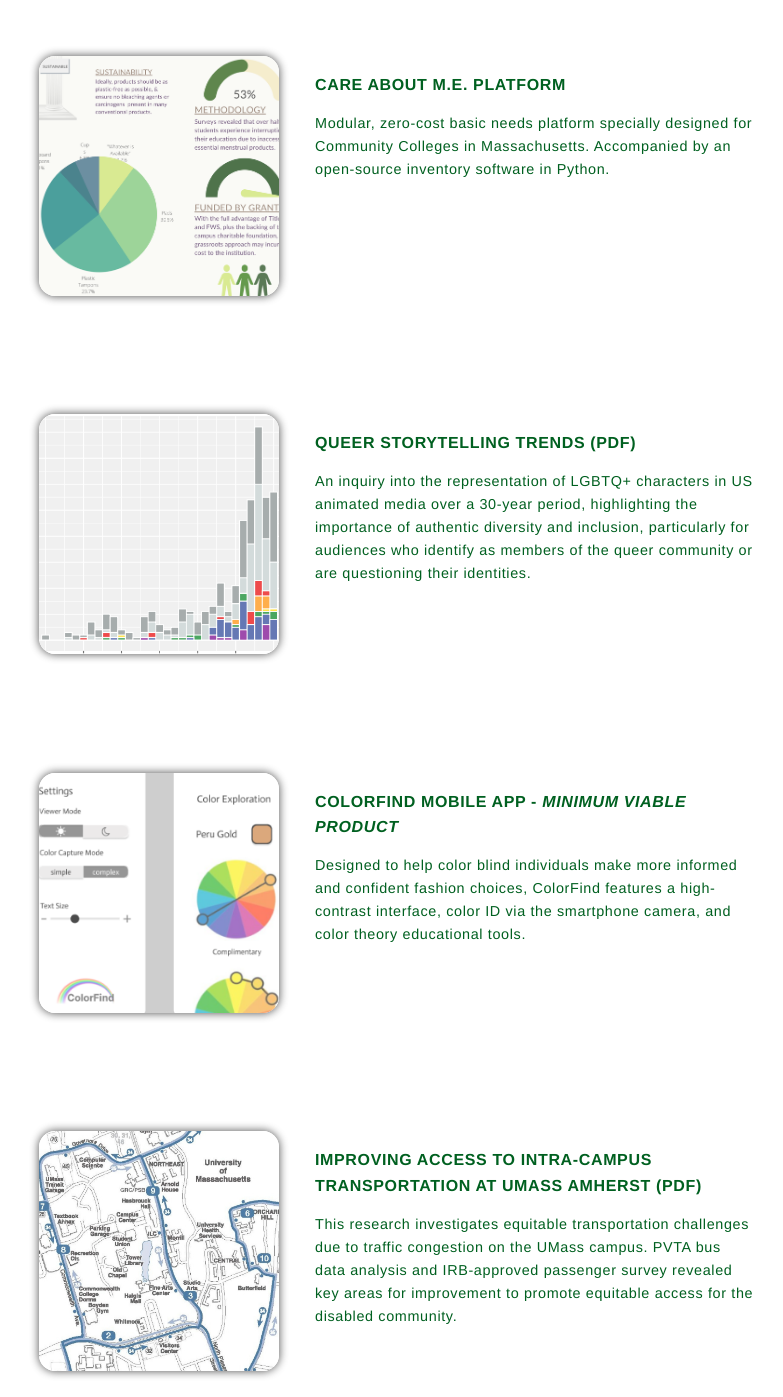
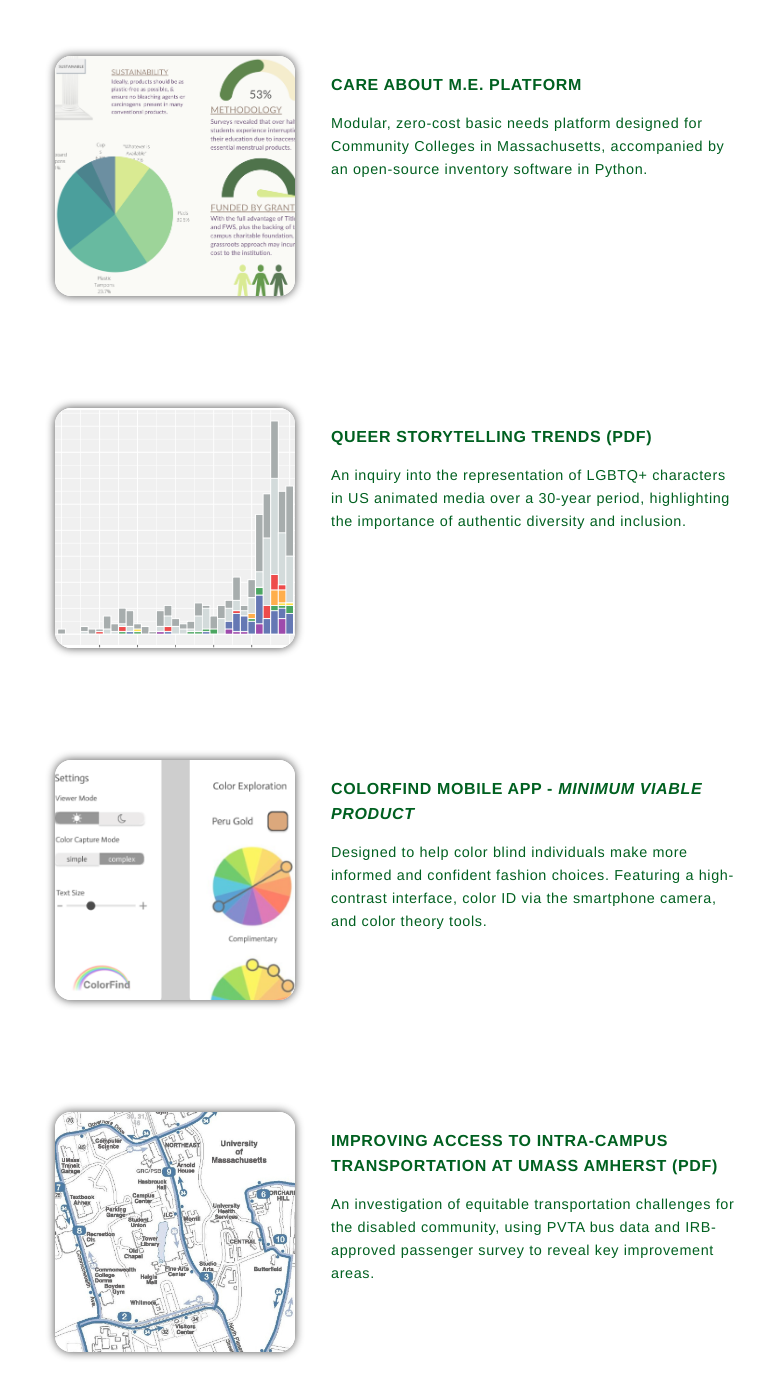
Before and after one commit to JDGi-Code/JDGi-Code.github.io, a plain HTML site: page work.html in a window 1280 px wide. Shown: the part 205-1602 px from the top of the page, without its empty margins (233-1016 px from the left). Drawn offline with nearby package versions, Linux system fonts and the light colour scheme.

Commit message:
Improve work page margins and flow

```diff
--- a/css/style.css
+++ b/css/style.css
@@ -148,6 +148,13 @@ ul, ol, li, p, a {
     margin: 1rem;
 }
 
+#main .body-container {
+    display: flex;
+    flex-direction: column;
+    align-items: center;
+    justify-content: center;
+}
+
 .grid-container-main {
     display: grid;
     grid-template-columns: 1fr 1fr 1fr;
@@ -156,10 +163,15 @@ ul, ol, li, p, a {
 .grid-container-main .grid-item {
     display: flex;
     flex-direction: column;
-    margin: 1rem;
+    /* margin: 1rem; */
     padding: 1rem;
+    align-items: center;
     text-align: center;
-    grid-gap: 1rem;
+    /* grid-gap: 1rem; */
+}
+
+.grid-container-main .grid-item a {
+    margin: 0;
 }
 
 .grid-container-main .grid-item a img {
@@ -193,7 +205,7 @@ ul, ol, li, p, a {
 /* ------------------------------------------------------------------------------------- */
 /* Work Page Section */
 
-.grid-item {
+.grid-item a {
     display: flex;
     margin: 1rem;
     padding: 1rem;
@@ -209,9 +221,10 @@ ul, ol, li, p, a {
 /* Page Content Section */
 
 .body-container {
-    max-width: 70%;
+    max-width: 60%;
     min-height: 100vh;
-    margin: 4rem 15rem;
+    /* margin: 4rem 15rem; */
+    margin: 4rem auto;
     display: flex;
     flex-direction: column;
 }
@@ -276,7 +289,7 @@ ul, ol, li, p, a {
 .grid-container {
     display: flex;
     flex-direction: column;
-    row-gap: 3rem
+    row-gap: 3rem;
 }
 
 .grid-text {
--- a/work.html
+++ b/work.html
@@ -36,77 +36,62 @@
         <div class="grid-container">
             <div class="grid-item">
                 <a href="care-about-me.html">
-                    <img src="images/careAboutME-logo.png" alt="Care About M.E. Platform">
-                </a>
+                    <img src="images/careAboutME-logo.png" alt="" alt="Care About M.E. Platform">
                     <div class="grid-text">
-                    <a href="care-about-me.html">
                         <h2 class="mini-h2">Care About M.E. Platform</h2>
                         <p>
-                            Modular, zero-cost basic needs platform specially designed for Community Colleges in
-                            Massachusetts.
-                            Accompanied by an open-source inventory software in Python.
+                            Modular, zero-cost basic needs platform designed for Community Colleges in
+                            Massachusetts, accompanied by an open-source inventory software in Python.
                         </p>
+                    </div>
                 </a>
-                </div>
             </div>
 
             <div class="grid-item">
                 <a href="pdf/cartoon-research.pdf" target="_blank">
-                    <img src="images/galaxyBrain.png" alt=" ">
-                </a>
+                    <img src="images/galaxyBrain.png" alt="">
                     <div class="grid-text">
-                    <a href="pdf/cartoon-research.pdf" target="_blank">
                         <h2 class="mini-h2">Queer Storytelling Trends (PDF)</h2>
                         <p>
                             An inquiry into the representation of LGBTQ+ characters in US animated media over a 30-year
                             period,
-                            highlighting the importance of authentic diversity and inclusion, particularly for audiences
-                            who
-                            identify as members of the queer community or are questioning their identities.
+                            highlighting the importance of authentic diversity and inclusion.
                         </p>
+                    </div>
                 </a>
-                </div>
             </div>
 
             <div class="grid-item">
                 <a href="colorfind.html">
-                    <img src="images/colorfind-logo.png" alt=" ">
-                </a>
+                    <img src="images/colorfind-logo.png" alt="">
                     <div class="grid-text">
-                    <a href="colorfind.html">
                         <h2 class="mini-h2">ColorFind Mobile App - <i>Minimum Viable Product</i></h2>
                         <p>
                             Designed to help color blind individuals make more informed and
-                            confident fashion choices, ColorFind features a high-contrast interface,
-                            color ID via the smartphone camera, and color theory educational tools.
+                            confident fashion choices. Featuring a high-contrast interface,
+                            color ID via the smartphone camera, and color theory tools.
                         </p>
+                    </div>
                 </a>
-                </div>
             </div>
 
             <div class="grid-item">
                 <a href="pdf/disability-transportation-access.pdf" target="_blank">
-                    <img src="images/umass-pvta-route.jpg" alt=" ">
-                </a>
+                    <img src="images/umass-pvta-route.jpg" alt="">
                     <div class="grid-text">
-                    <a href="pdf/disability-transportation-access.pdf" target="_blank">
                         <h2 class="mini-h2">Improving Access to Intra-Campus Transportation at UMass Amherst (PDF)</h2>
                         <p>
-                            This research investigates equitable transportation challenges
-                            due to traffic congestion on the UMass campus.
-                            PVTA bus data analysis and IRB-approved passenger survey revealed key areas
-                            for improvement to promote equitable access for the disabled community.
+                            An investigation of equitable transportation challenges for the disabled community, using
+                            PVTA bus data and IRB-approved passenger survey to reveal key improvement areas.
                         </p>
+                    </div>
                 </a>
-                </div>
             </div>
 
             <div class="grid-item">
                 <a href="ai-in-the-public-sphere.html">
-                    <img src="images/twitter-hashtag-map.png" alt=" ">
-                </a>
+                    <img src="images/twitter-hashtag-map.png" alt="">
                     <div class="grid-text">
-                    <a href="ai-in-the-public-sphere.html">
                         <h2 class="mini-h2">AI in the Public Sphere</h2>
                         <p>
                             Over 400,000 tweets from nearly 3 million Twitter "troll" accounts
@@ -114,32 +99,27 @@
                             polarizing concepts to influence readers and encourage direct action.
                             Rendered with flexdashboard in R.
                         </p>
+                    </div>
                 </a>
-                </div>
             </div>
 
             <div class="grid-item">
                 <a href="paceaware.html">
-                    <img src="images/paceaware-decision-tree.png" alt=" ">
-                </a>
+                    <img src="images/paceaware-decision-tree.png" alt="">
                     <div class="grid-text">
-                    <a href="paceaware.html">
                         <h2 class="mini-h2">PaceAware Dementia Caregiver App</h2>
                         <p>
                             Dementia wandering behavior is a significant risk in informal caregiving settings.
-                            This mobile app in Python aims to detect and prevent wandering by using sensors and alert
-                            system for caregivers,
-                            enhancing their independence while improving safety and quality of life for people with
+                            This mobile app in Python uses sensors and alerts to detect and prevent wandering,
+                            enhancing caregiver independence, while improving safety and quality of life for people with
                             dementia.
                         </p>
+                    </div>
                 </a>
             </div>
-            </div>
-
 
         </div>
     </section>
-
 
     <!-- Footer Section -->
     <footer id="footer">
```
Lines whose indentation alone changed are shown as unchanged.
